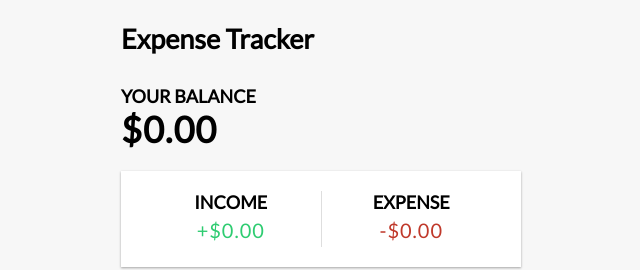
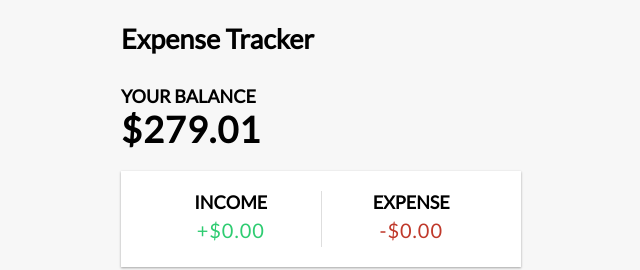
Before and after one commit to hamid-bhz/vuejs-expense-tracker, a Vue app: page / in a window 1280 px wide. Shown: the top 270 px of the page, without its empty margins (319-959 px from the left). Built offline with nearby package versions, Linux system fonts and the light colour scheme.

Commit message:
feat: add balance

```diff
--- a/src/App.vue
+++ b/src/App.vue
@@ -1,5 +1,5 @@
 <script setup lang="ts">
-import { ref } from 'vue'
+import { computed, ref } from 'vue'
 
 import type { Transactions } from './types'
 
@@ -13,13 +13,17 @@ const transactions = ref<Transactions>([
   { id: 1, text: 'Flower', amount: -19.99 },
   { id: 2, text: 'Book', amount: 299 }
 ])
+
+const total = computed(() =>
+  transactions.value.reduce((acc, transaction) => acc + transaction.amount, 0)
+)
 </script>
 
 <template>
   <Header />
 
   <main class="container">
-    <Balance />
+    <Balance :balance="total" />
     <IncomeExpenses />
     <TransactionList :transactions="transactions" />
     <AddTransaction />
--- a/src/components/Balance.vue
+++ b/src/components/Balance.vue
@@ -1,4 +1,10 @@
+<script setup lang="ts">
+import type { Balance } from '@/types'
+
+defineProps<Balance>()
+</script>
+
 <template>
   <h4>Your Balance</h4>
-  <h1 id="balance">$0.00</h1>
+  <h1 id="balance">${{ balance }}</h1>
 </template>
--- a/src/types/index.ts
+++ b/src/types/index.ts
@@ -5,3 +5,5 @@ export type Transaction = {
 }
 
 export type Transactions = Transaction[]
+
+export type Balance = { balance: number }
```
